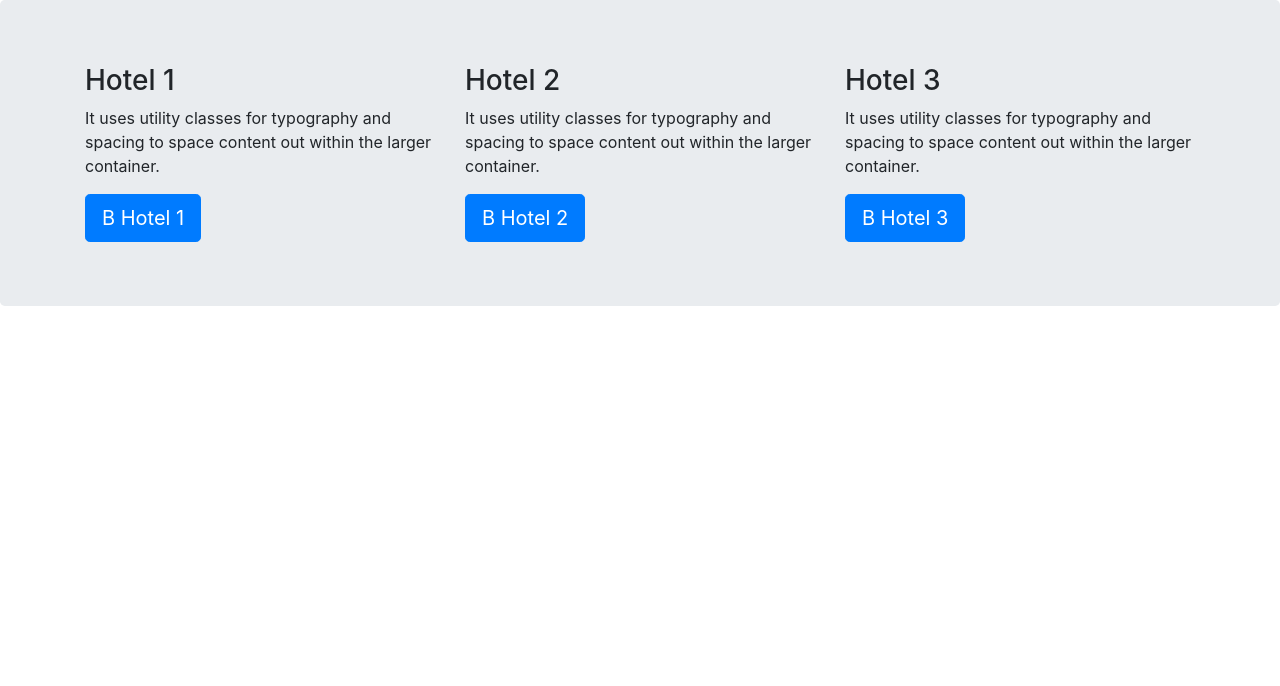
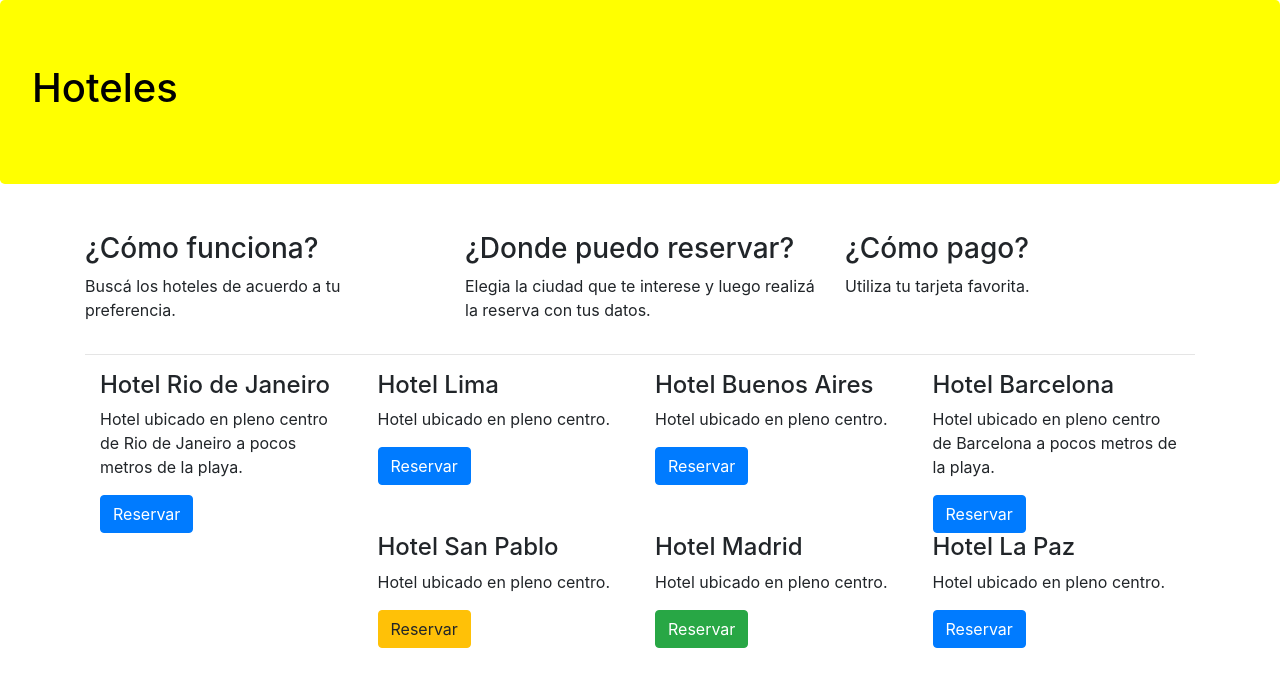
Before and after one commit to guishison/guia-hoteles, a website: page index.html in a window 1280 px wide. Drawn offline with nearby package versions, Linux system fonts and the light colour scheme.

Commit message:
agregamos el footer y flex

```diff
--- /dev/null
+++ b/css/main.css
@@ -0,0 +1,9 @@
+.jumbotron{
+    background-color: yellow;
+    color: black;
+}
+.footer{
+    padding: 10px 10px 0px 10px;
+    background-color: yellow;
+    margin-bottom: 0px;
+}
--- a/index.html
+++ b/index.html
@@ -7,34 +7,88 @@
     <meta name="viewport" content="width=device-width, initial-scale=1, shrink-to-fit=no">
 
     <!-- Bootstrap CSS -->
-    <link rel="stylesheet" href="node_modules/bootstrap/dist/css/bootstrap.min.css"
-        integrity="sha384-JcKb8q3iqJ61gNV9KGb8thSsNjpSL0n8PARn9HuZOnIxN0hoP+VmmDGMN5t9UJ0Z" crossorigin="anonymous">
+    <link rel="stylesheet" href="node_modules/bootstrap/dist/css/bootstrap.min.css">
+    <link rel="stylesheet" href="css/main.css">
 
     <title>Hoteles</title>
 </head>
 
 <body>
     <div class="jumbotron">
+        <h1>Hoteles</h1>
+    </div>
     <div class="container">
         <div class="row">
             <div class="col-sm-4">
-                    <h3>Hotel 1</h3>
-                    <p>It uses utility classes for typography and spacing to space content out within the larger
-                        container.</p>
-                    <a class="btn btn-primary btn-lg" href="#" role="button">B Hotel 1</a>
+                <p>
+                <h3>¿Cómo funciona?</h3>
+                <p>Buscá los hoteles de acuerdo a tu preferencia.</p>
+                </p>
             </div>
             <div class="col-sm-4">
-                    <h3>Hotel 2</h3>
-                    <p>It uses utility classes for typography and spacing to space content out within the larger
-                        container.</p>
-                    <a class="btn btn-primary btn-lg" href="#" role="button">B Hotel 2</a>
+                <p>
+                <h3>¿Donde puedo reservar?</h3>
+                <p>Elegia la ciudad que te interese y luego realizá la reserva con tus datos.</p>
+                </p>
             </div>
             <div class="col-sm-4">
-                    <h3>Hotel 3</h3>
-                    <p>It uses utility classes for typography and spacing to space content out within the larger
-                        container.</p>
-                    <a class="btn btn-primary btn-lg" href="#" role="button">B Hotel 3</a>
+                <p>
+                <h3>¿Cómo pago?</h3>
+                <p>Utiliza tu tarjeta favorita.</p>
+                </p>
             </div>
+        </div>
+        <hr>
+
+        <div class="d-flex flex-wrap flex-row-reverse">
+            <div class="col-sm-3">
+                <h4>Hotel Barcelona</h4>
+                <p>
+                    Hotel ubicado en pleno centro de Barcelona a pocos metros de la playa.
+                </p>
+                <button class="btn btn-primary">Reservar</button>
+            </div>
+            <div class="col-sm-3">
+                <h4>Hotel Buenos Aires</h4>
+                <p>
+                    Hotel ubicado en pleno centro.
+                </p>
+                <button class="btn btn-primary">Reservar</button>
+            </div>
+            <div class="col-sm-3">
+                <h4>Hotel Lima</h4>
+                <p>
+                    Hotel ubicado en pleno centro.
+                </p>
+                <button class="btn btn-primary">Reservar</button>
+            </div>
+            <div class="col-sm-3">
+                <h4>Hotel Rio de Janeiro</h4>
+                <p>
+                    Hotel ubicado en pleno centro de Rio de Janeiro a pocos metros de la playa.
+                </p>
+                <button class="btn btn-primary">Reservar</button>
+            </div>
+            <div class="col-sm-3">
+                <h4>Hotel La Paz</h4>
+                <p>
+                    Hotel ubicado en pleno centro.
+                </p>
+                <button class="btn btn-primary">Reservar</button>
+            </div>
+            <div class="col-sm-3">
+                <h4>Hotel Madrid</h4>
+                <p>
+                    Hotel ubicado en pleno centro.
+                </p>
+                <button class="btn btn-success">Reservar</button>
+            </div>
+            <div class="col-sm-3">
+                <h4>Hotel San Pablo</h4>
+                <p>
+                    Hotel ubicado en pleno centro.
+                </p>
+                <button class="btn btn-warning">Reservar</button>
             </div>
         </div>
     </div>
```
Lines whose indentation alone changed are shown as unchanged.
